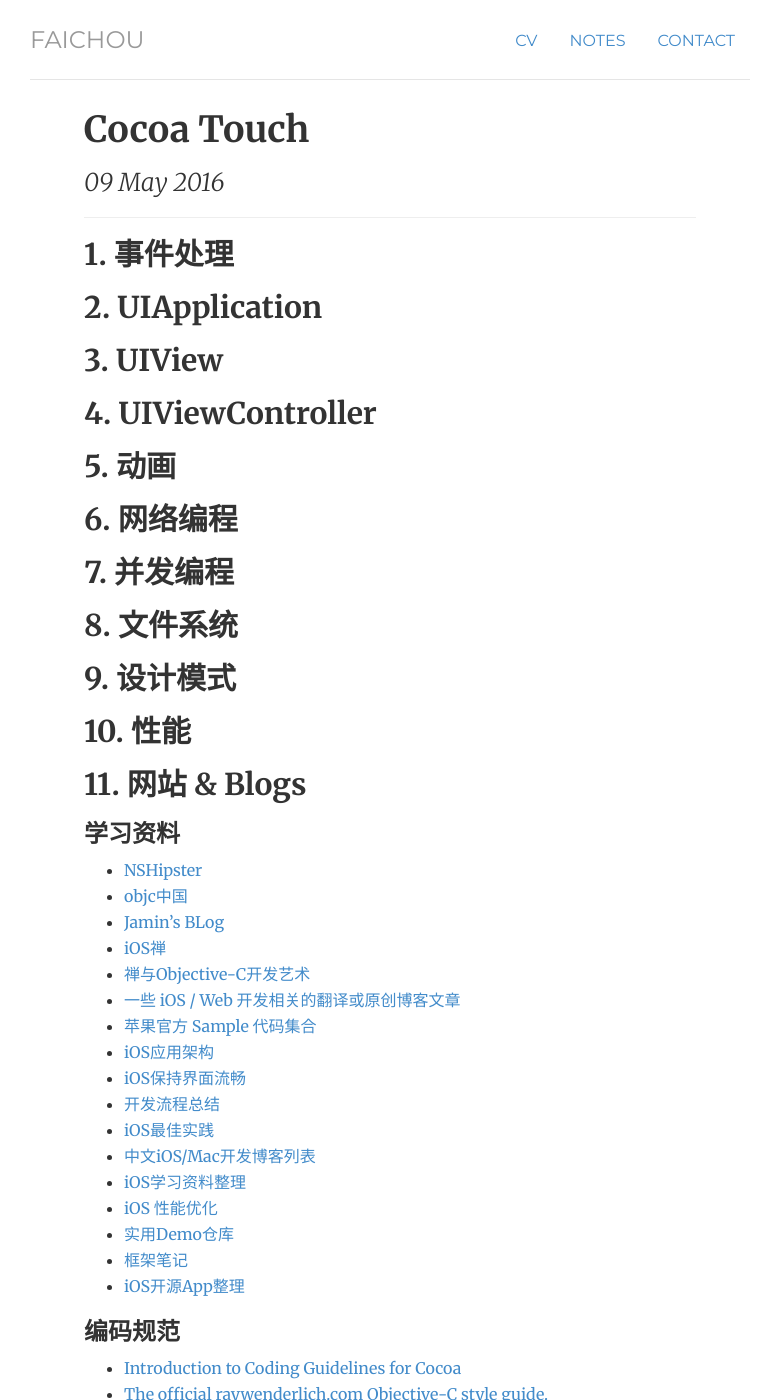
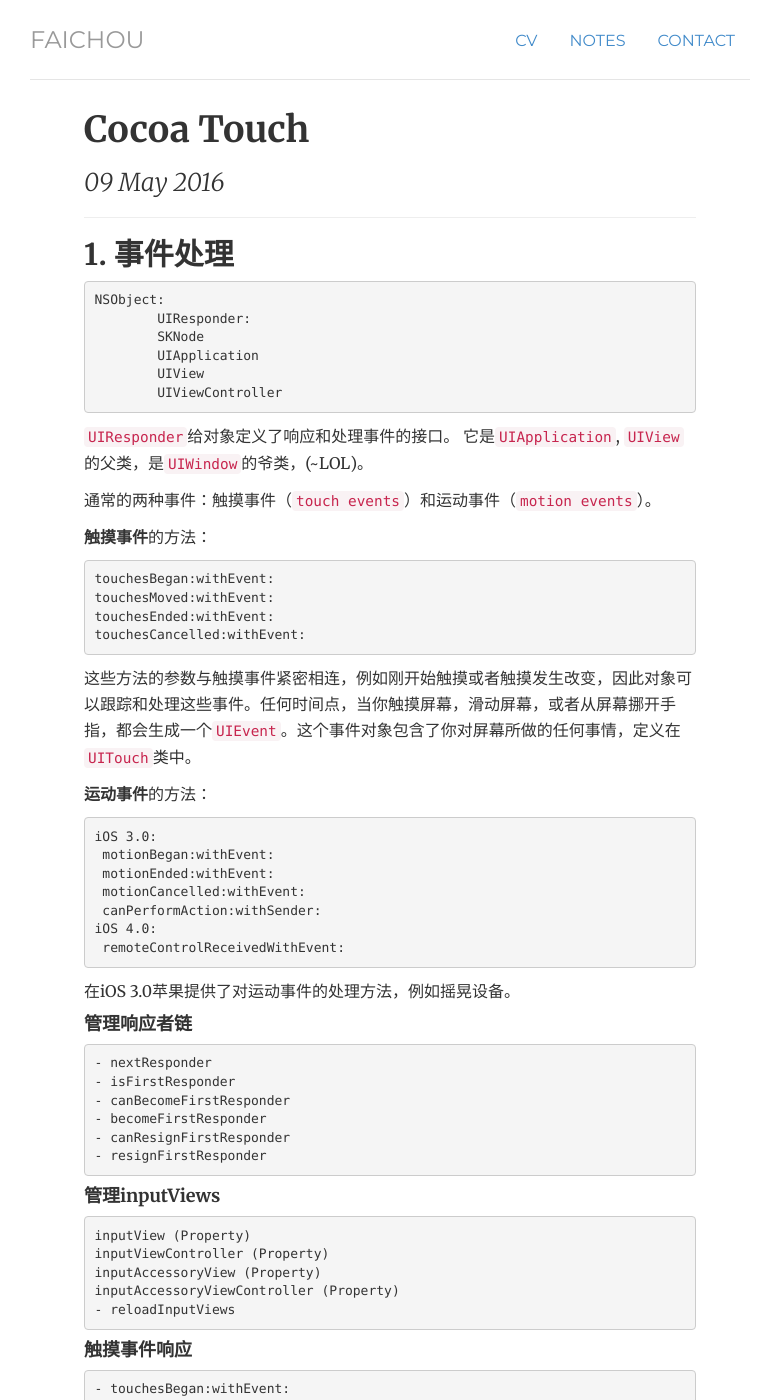
Before and after one commit to FaiChou/faichou.github.io, a Jekyll site: the page built from _posts/2016-05-09-Cocoa Touch.md, in a window 1280 px wide and 1400 px high. Shown: the whole window, without its empty margins (250-1012 px from the left). Built offline with Jekyll 4.4.1, drawn with Linux system fonts in a browser that asks for light colours; comment, search, counter and statistics services are not loaded; some of the changed text lies outside the part shown.

Commit message:
Update 2016-05-09-Cocoa Touch.md

````diff
--- a/_posts/2016-05-09-Cocoa Touch.md
+++ b/_posts/2016-05-09-Cocoa Touch.md
@@ -7,6 +7,95 @@ date: 2016-05-09
 ---
 
 ## 1. 事件处理
+
+	NSObject:
+    	UIResponder:
+        	SKNode
+            UIApplication
+            UIView
+            UIViewController
+
+
+`UIResponder`给对象定义了响应和处理事件的接口。
+它是`UIApplication`, `UIView`的父类，是`UIWindow`的爷类，(~LOL)。
+
+通常的两种事件：触摸事件（`touch events`）和运动事件（`motion events`）。
+
+**触摸事件**的方法：
+```
+touchesBegan:withEvent:
+touchesMoved:withEvent:
+touchesEnded:withEvent:
+touchesCancelled:withEvent:
+```
+这些方法的参数与触摸事件紧密相连，例如刚开始触摸或者触摸发生改变，因此对象可以跟踪和处理这些事件。任何时间点，当你触摸屏幕，滑动屏幕，或者从屏幕挪开手指，都会生成一个`UIEvent`。这个事件对象包含了你对屏幕所做的任何事情，定义在`UITouch`类中。
+
+**运动事件**的方法：
+```
+iOS 3.0:
+ motionBegan:withEvent:
+ motionEnded:withEvent:
+ motionCancelled:withEvent:
+ canPerformAction:withSender:
+iOS 4.0:
+ remoteControlReceivedWithEvent:
+```
+在iOS 3.0苹果提供了对运动事件的处理方法，例如摇晃设备。
+
+
+#### 管理响应者链
+```
+- nextResponder
+- isFirstResponder
+- canBecomeFirstResponder
+- becomeFirstResponder
+- canResignFirstResponder
+- resignFirstResponder
+```
+
+
+#### 管理inputViews
+```
+inputView (Property)
+inputViewController (Property)
+inputAccessoryView (Property)
+inputAccessoryViewController (Property)
+- reloadInputViews
+```
+
+#### 触摸事件响应
+```
+- touchesBegan:withEvent:
+- touchesMoved:withEvent:
+- touchesEnded:withEvent:
+- touchesCancelled:withEvent:
+- touchesEstimatedPropertiesUpdated:
+```
+
+#### 运动事件响应
+
+```
+- motionBegan:withEvent:
+- motionEnded:withEvent:
+- motionCancelled:withEvent:
+```
+
+#### 按压事件响应
+
+```
+- pressesBegan:withEvent:
+- pressesCancelled:withEvent:
+- pressesChanged:withEvent:
+- pressesEnded:withEvent:
+```
+
+#### 远程控制事件响应
+
+```
+- remoteControlReceivedWithEvent:
+```
+
+
 
 ## 2. UIApplication
 
````
